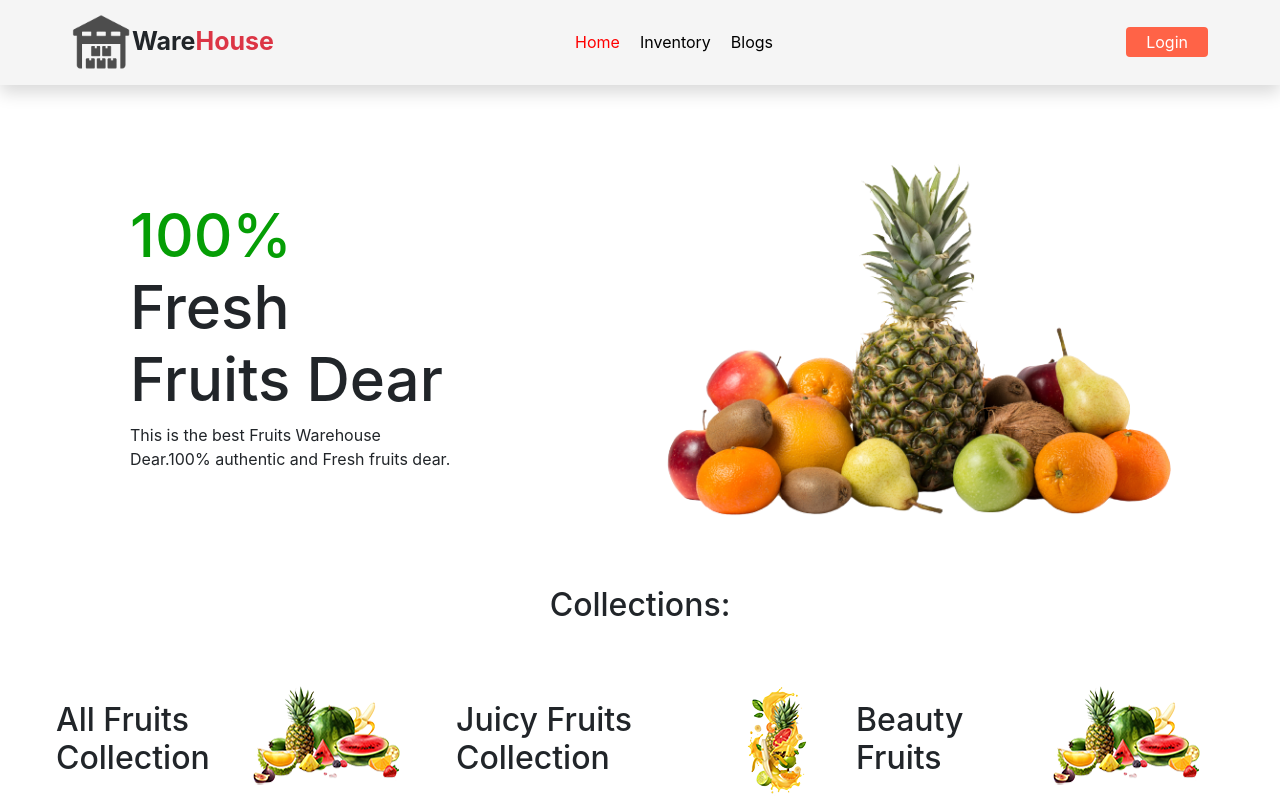
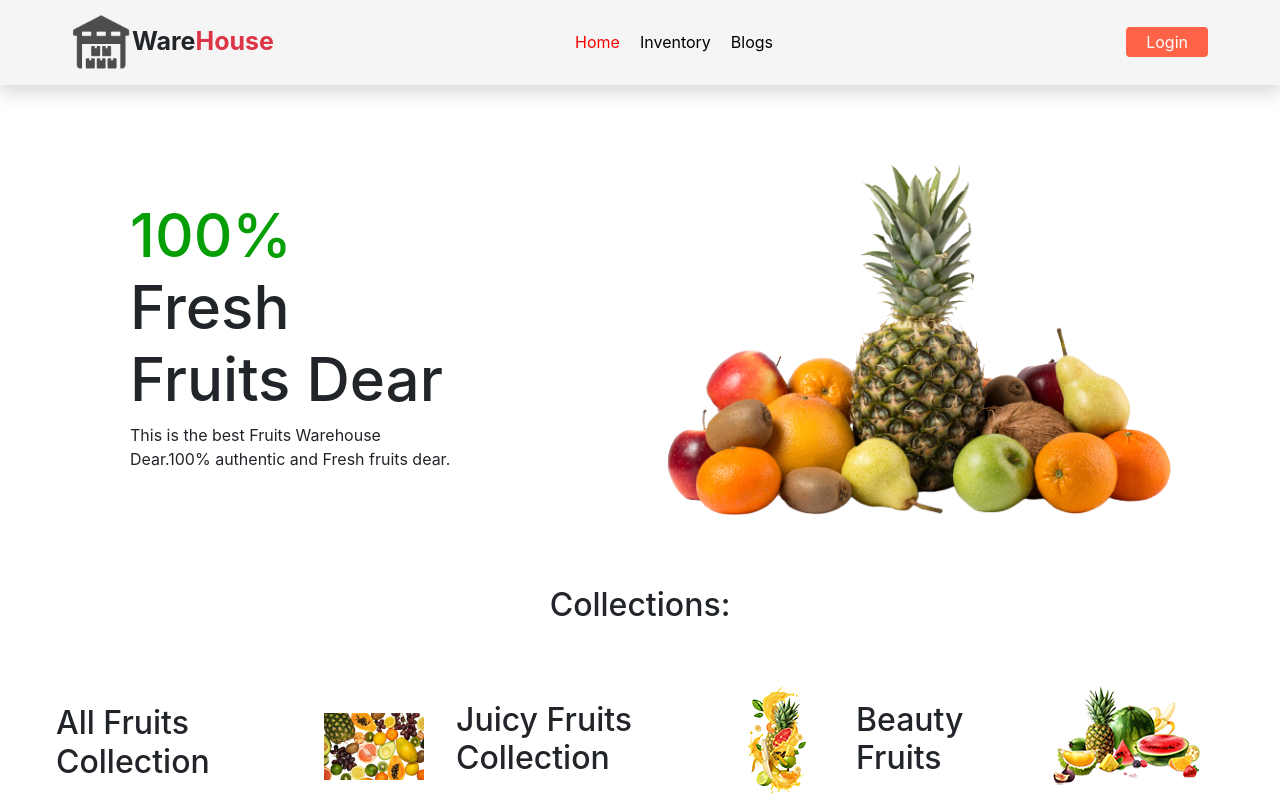
Before and after one commit to pranab56/ware-house-management-cline-site-website, a React (Create React App) app: page / in a window 1280 px wide. Shown: the top 800 px of the page. Built offline with nearby package versions, Linux system fonts and the light colour scheme; no server answers.

Commit message:
collection done

```diff
--- a/src/Components/Extra1/Extra1.js
+++ b/src/Components/Extra1/Extra1.js
@@ -1,6 +1,6 @@
 import React from 'react';
 import './Extra1.css'
-import all from '../../Images/Beauty-Fruits.png'
+import all from '../../Images/fruits-3.png'
 import juicy from '../../Images/Juicy-Fruits.png'
 import beauty from '../../Images/Beauty-Fruits.png'
 
@@ -10,9 +10,9 @@ const Extra1 = () => {
         <div className="ms-5 me-5 mt-5 me-4">
             <div className="row g-3">
                 <div className="col-lg-4 col-md-6">
-                    <div className="d-flex p-2 justify-content-between align-items-center color">
+                    <div className="d-flex mt-4 p-2 justify-content-between align-items-center color">
                         <h2>All Fruits Collection</h2>
-                        <img className='img-fluid' src={all} alt="" />
+                        <img style={{width : '100px' }} className='img-fluid' src={all} alt="" />
                     </div>
                 </div>
                 <div className="col-lg-4 col-md-6">
```
Also changed, not shown: src/Images/fruits-3.png (added).
